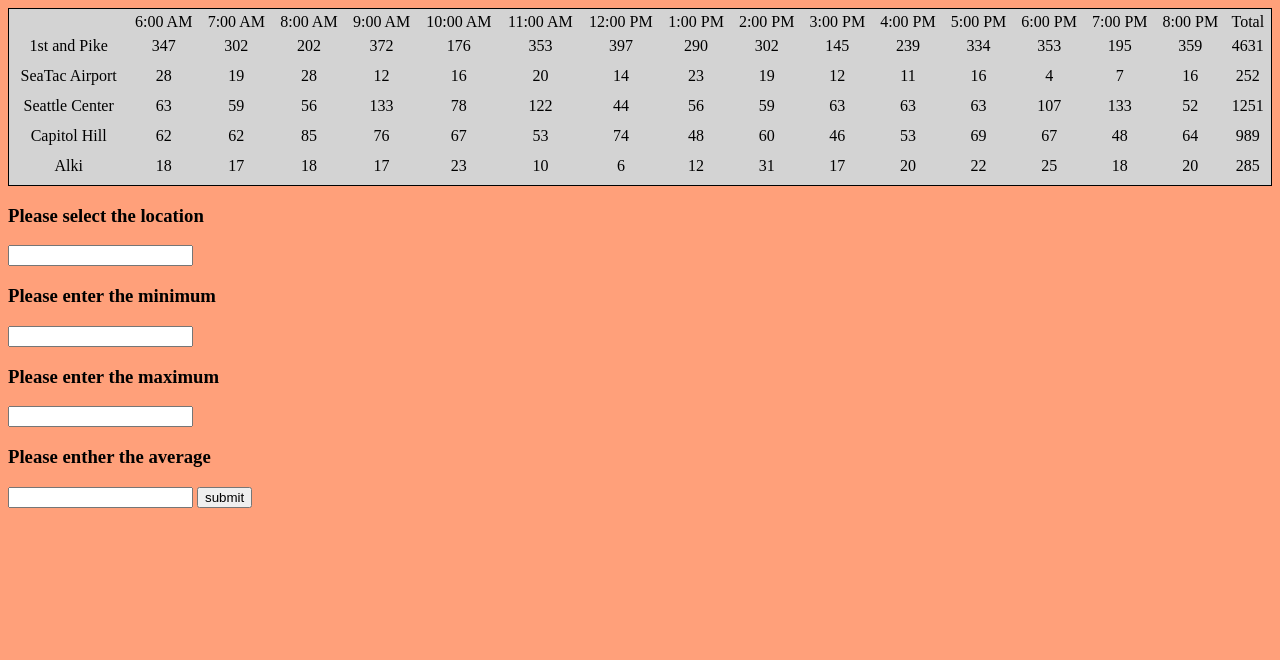
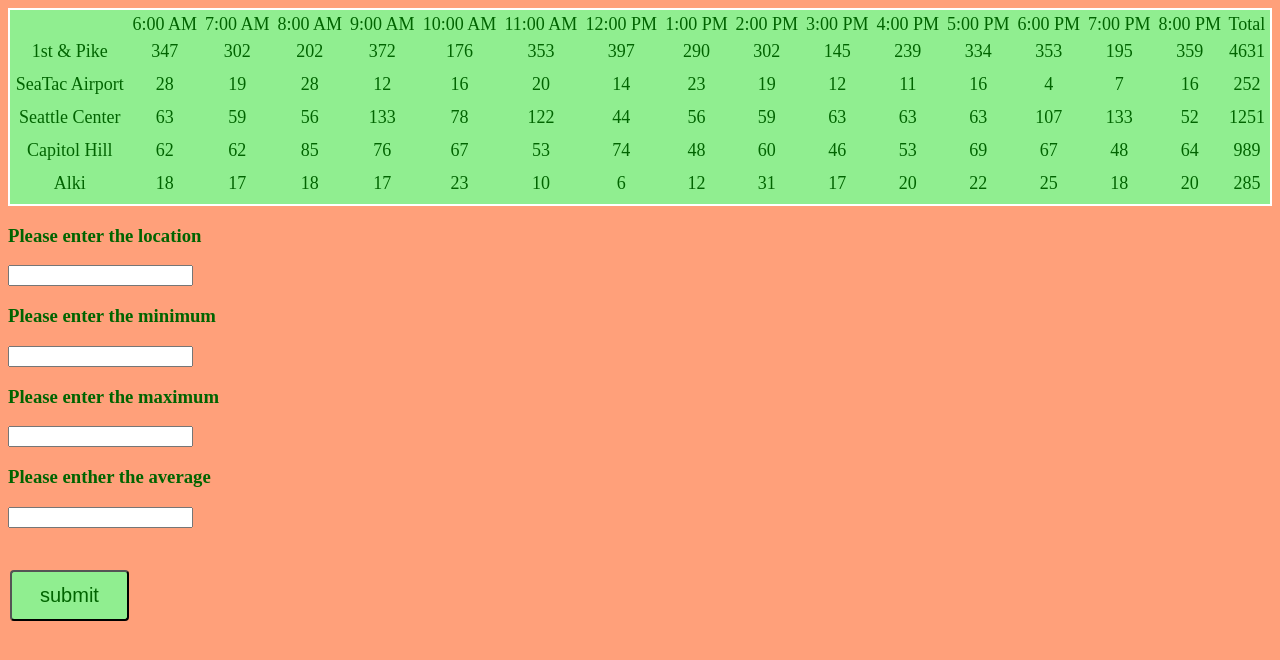
Before and after one commit to kowserk7/cookie-stand, a plain HTML site: page sales.html in a window 1280 px wide. Drawn offline with Linux system fonts and the light colour scheme.

Commit message:
last minute touches

```diff
--- a/app.js
+++ b/app.js
@@ -14,7 +14,7 @@
 }
 console.log(Store);
 
-new Store ('1st and Pike', 23, 65, 6.3);
+new Store ('1st & Pike', 23, 65, 6.3);
 new Store ('SeaTac Airport', 3, 24, 1.2);
 new Store ('Seattle Center', 11, 38, 3.7);
 new Store ('Capitol Hill', 20, 38, 2.3);
--- a/sales.html
+++ b/sales.html
@@ -3,12 +3,13 @@
   <head>
     <title>Cookie-Stand</title>
     <link rel="stylesheet" href="style.css">
+    <link href="https://fonts.googleapis.com/css?family=Roboto:300" rel="stylesheet">
   </head>
   <body>
     <main>
       <table id ="table"></table>
         <form id="form" method="post">
-          <h3>Please select the location</h3>
+          <h3>Please enter the location</h3>
           <input type="text" name="id">
           <h3>Please enter the minimum</h3>
           <input type="number" name="min">
--- a/style.css
+++ b/style.css
@@ -1,15 +1,33 @@
 html {
   background-color: lightsalmon;
+  color: darkgreen;
 }
 table{
-  background-color: lightgrey;
-  border: 1px solid black;
+  background-color: lightgreen;
+  border: 2px solid white;
   width: 100%;
   text-align: center;
 }
 td{
   padding: 2px;
+  font-size: 18px;
 }
 thead{
   border: 1px solid white;
 }
+tbody{
+  border: 1px solid white;
+}
+h3{
+}
+button{
+  color: darkgreen;
+  font-size: 20px;
+  background-color: lightgreen;
+  border-radius: 4px;
+  padding: 12px 28px;
+  float: left;
+    position: fixed;
+    top: 570PX;
+    left: 10px;
+}
```
